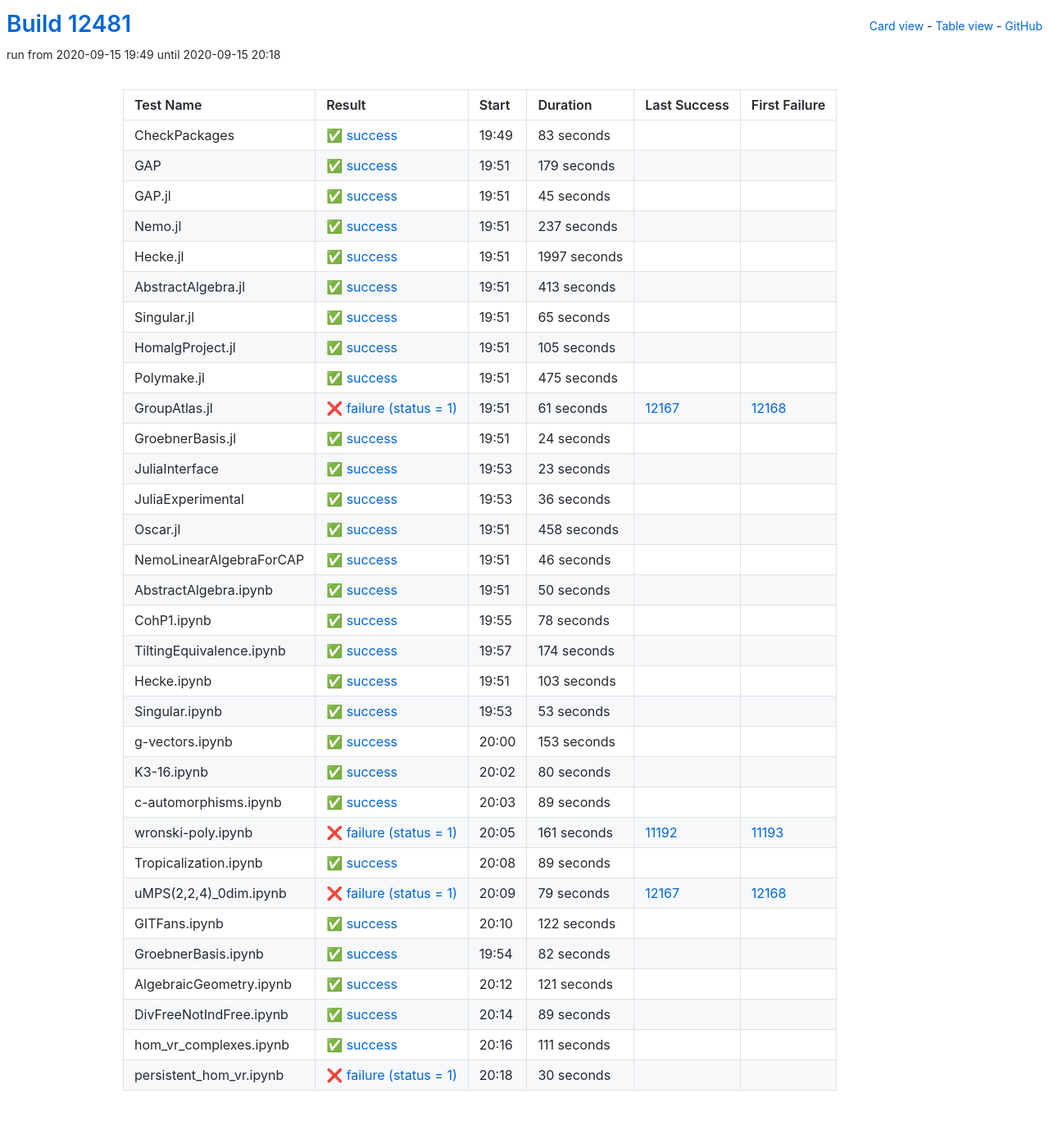
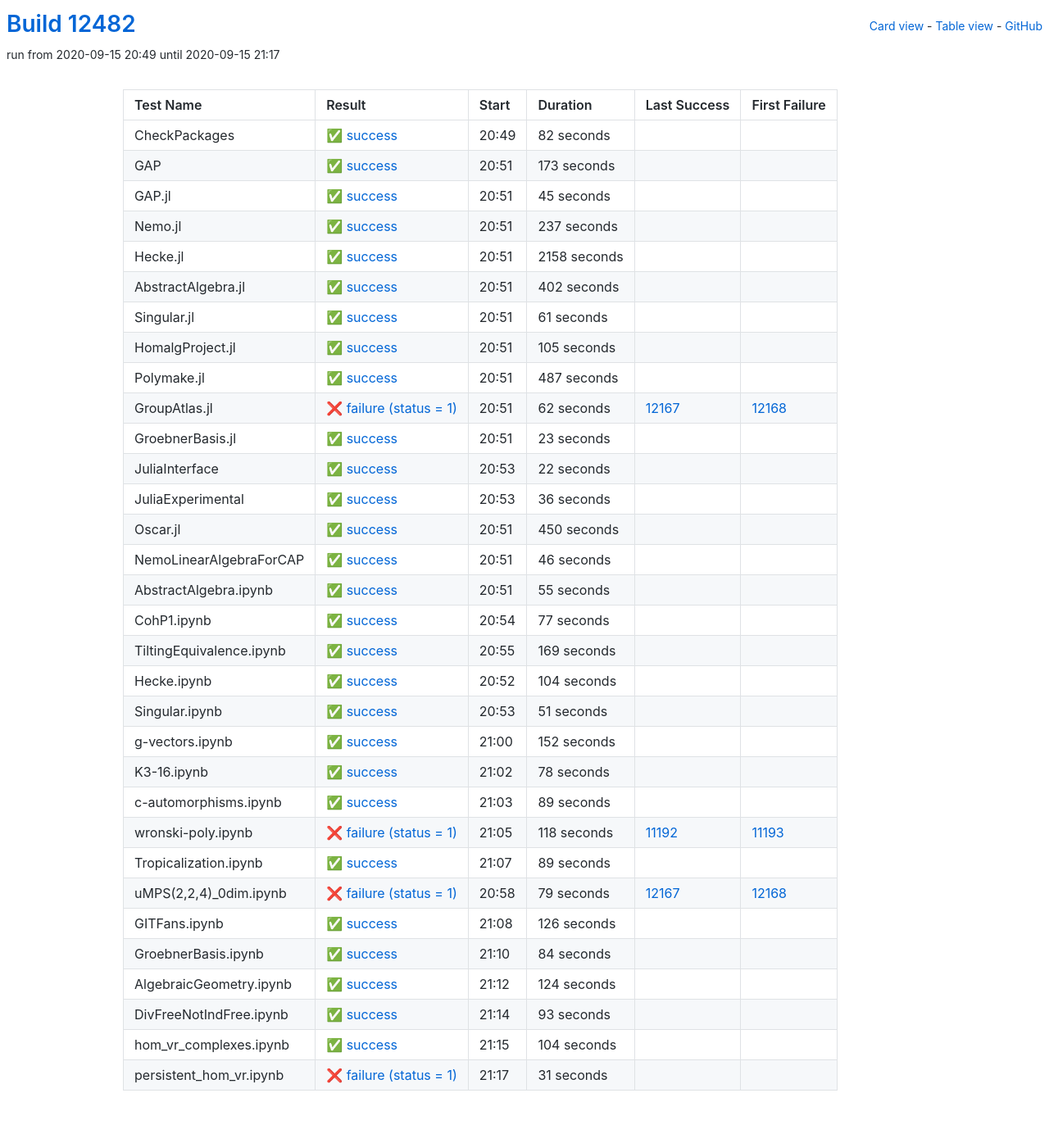
Before and after one commit to oscar-system/oscar-ci-status, a Jekyll site: the page built from table.html, in a window 1280 px wide. Shown: the whole page at 82% size. Built offline with Jekyll 4.4.1, drawn with Linux system fonts in a browser that asks for light colours.

Commit message:
Build #12482

```diff
--- a/_data/ci.yml
+++ b/_data/ci.yml
@@ -1,6 +1,6 @@
 ---
-build: 12481
-build_url: https://oscarci.mathematik.uni-kl.de/job/oscar/12481/
+build: 12482
+build_url: https://oscarci.mathematik.uni-kl.de/job/oscar/12482/
 job: oscar
 organization: oscar-system
 repo: oscar-ci-status
@@ -8,32 +8,32 @@ repourl: https://github.com/oscar-system/oscar-ci-status
 tests:
 - name: CheckPackages
   id: checkpackages
-  log: https://oscarci.mathematik.uni-kl.de/job/oscar/12481/artifact/logs/build-12481/CheckPackages.log
-  start: 2020-09-15 19:49
+  log: https://oscarci.mathematik.uni-kl.de/job/oscar/12482/artifact/logs/build-12482/CheckPackages.log
+  start: 2020-09-15 20:49
   success: true
   exitcode: 0
   status: success
-  duration: 83
+  duration: 82
   last_success: false
   last_success_url:
   first_failure: false
   first_failure_url:
 - name: GAP
   id: gap
-  log: https://oscarci.mathematik.uni-kl.de/job/oscar/12481/artifact/logs/build-12481/GAP.log
-  start: 2020-09-15 19:51
+  log: https://oscarci.mathematik.uni-kl.de/job/oscar/12482/artifact/logs/build-12482/GAP.log
+  start: 2020-09-15 20:51
   success: true
   exitcode: 0
   status: success
-  duration: 179
+  duration: 173
   last_success: false
   last_success_url:
   first_failure: false
   first_failure_url:
 - name: GAP.jl
   id: gap-jl
-  log: https://oscarci.mathematik.uni-kl.de/job/oscar/12481/artifact/logs/build-12481/GAP.jl.log
-  start: 2020-09-15 19:51
+  log: https://oscarci.mathematik.uni-kl.de/job/oscar/12482/artifact/logs/build-12482/GAP.jl.log
+  start: 2020-09-15 20:51
   success: true
   exitcode: 0
   status: success
@@ -44,8 +44,8 @@ tests:
   first_failure_url:
 - name: Nemo.jl
   id: nemo-jl
-  log: https://oscarci.mathematik.uni-kl.de/job/oscar/12481/artifact/logs/build-12481/Nemo.jl.log
-  start: 2020-09-15 19:51
+  log: https://oscarci.mathematik.uni-kl.de/job/oscar/12482/artifact/logs/build-12482/Nemo.jl.log
+  start: 2020-09-15 20:51
   success: true
   exitcode: 0
   status: success
@@ -56,44 +56,44 @@ tests:
   first_failure_url:
 - name: Hecke.jl
   id: hecke-jl
-  log: https://oscarci.mathematik.uni-kl.de/job/oscar/12481/artifact/logs/build-12481/Hecke.jl.log
-  start: 2020-09-15 19:51
+  log: https://oscarci.mathematik.uni-kl.de/job/oscar/12482/artifact/logs/build-12482/Hecke.jl.log
+  start: 2020-09-15 20:51
   success: true
   exitcode: 0
   status: success
-  duration: 1997
+  duration: 2158
   last_success: false
   last_success_url:
   first_failure: false
   first_failure_url:
 - name: AbstractAlgebra.jl
   id: abstractalgebra-jl
-  log: https://oscarci.mathematik.uni-kl.de/job/oscar/12481/artifact/logs/build-12481/AbstractAlgebra.jl.log
-  start: 2020-09-15 19:51
+  log: https://oscarci.mathematik.uni-kl.de/job/oscar/12482/artifact/logs/build-12482/AbstractAlgebra.jl.log
+  start: 2020-09-15 20:51
   success: true
   exitcode: 0
   status: success
-  duration: 413
+  duration: 402
   last_success: false
   last_success_url:
   first_failure: false
   first_failure_url:
 - name: Singular.jl
   id: singular-jl
-  log: https://oscarci.mathematik.uni-kl.de/job/oscar/12481/artifact/logs/build-12481/Singular.jl.log
-  start: 2020-09-15 19:51
+  log: https://oscarci.mathematik.uni-kl.de/job/oscar/12482/artifact/logs/build-12482/Singular.jl.log
+  start: 2020-09-15 20:51
   success: true
   exitcode: 0
   status: success
-  duration: 65
+  duration: 61
   last_success: false
   last_success_url:
   first_failure: false
   first_failure_url:
 - name: HomalgProject.jl
   id: homalgproject-jl
-  log: https://oscarci.mathematik.uni-kl.de/job/oscar/12481/artifact/logs/build-12481/HomalgProject.jl.log
-  start: 2020-09-15 19:51
+  log: https://oscarci.mathematik.uni-kl.de/job/oscar/12482/artifact/logs/build-12482/HomalgProject.jl.log
+  start: 2020-09-15 20:51
   success: true
   exitcode: 0
   status: success
@@ -104,44 +104,32 @@ tests:
   first_failure_url:
 - name: Polymake.jl
   id: polymake-jl
-  log: https://oscarci.mathematik.uni-kl.de/job/oscar/12481/artifact/logs/build-12481/Polymake.jl.log
-  start: 2020-09-15 19:51
+  log: https://oscarci.mathematik.uni-kl.de/job/oscar/12482/artifact/logs/build-12482/Polymake.jl.log
+  start: 2020-09-15 20:51
   success: true
   exitcode: 0
   status: success
-  duration: 475
+  duration: 487
   last_success: false
   last_success_url:
   first_failure: false
   first_failure_url:
 - name: GroupAtlas.jl
   id: groupatlas-jl
-  log: https://oscarci.mathematik.uni-kl.de/job/oscar/12481/artifact/logs/build-12481/GroupAtlas.jl.log
-  start: 2020-09-15 19:51
+  log: https://oscarci.mathematik.uni-kl.de/job/oscar/12482/artifact/logs/build-12482/GroupAtlas.jl.log
+  start: 2020-09-15 20:51
   success: false
   exitcode: 1
   status: failure
-  duration: 61
+  duration: 62
   last_success: 12167
   last_success_url: https://oscarci.mathematik.uni-kl.de/job/oscar/12167/
   first_failure: 12168
   first_failure_url: https://oscarci.mathematik.uni-kl.de/job/oscar/12168/
 - name: GroebnerBasis.jl
   id: groebnerbasis-jl
-  log: https://oscarci.mathematik.uni-kl.de/job/oscar/12481/artifact/logs/build-12481/GroebnerBasis.jl.log
-  start: 2020-09-15 19:51
-  success: true
-  exitcode: 0
-  status: success
-  duration: 24
-  last_success: false
-  last_success_url:
-  first_failure: false
-  first_failure_url:
-- name: JuliaInterface
-  id: juliainterface
-  log: https://oscarci.mathematik.uni-kl.de/job/oscar/12481/artifact/logs/build-12481/JuliaInterface.log
-  start: 2020-09-15 19:53
+  log: https://oscarci.mathematik.uni-kl.de/job/oscar/12482/artifact/logs/build-12482/GroebnerBasis.jl.log
+  start: 2020-09-15 20:51
   success: true
   exitcode: 0
   status: success
@@ -150,10 +138,22 @@ tests:
   last_success_url:
   first_failure: false
   first_failure_url:
+- name: JuliaInterface
+  id: juliainterface
+  log: https://oscarci.mathematik.uni-kl.de/job/oscar/12482/artifact/logs/build-12482/JuliaInterface.log
+  start: 2020-09-15 20:53
+  success: true
+  exitcode: 0
+  status: success
+  duration: 22
+  last_success: false
+  last_success_url:
+  first_failure: false
+  first_failure_url:
 - name: JuliaExperimental
   id: juliaexperimental
-  log: https://oscarci.mathematik.uni-kl.de/job/oscar/12481/artifact/logs/build-12481/JuliaExperimental.log
-  start: 2020-09-15 19:53
+  log: https://oscarci.mathematik.uni-kl.de/job/oscar/12482/artifact/logs/build-12482/JuliaExperimental.log
+  start: 2020-09-15 20:53
   success: true
   exitcode: 0
   status: success
@@ -164,20 +164,20 @@ tests:
   first_failure_url:
 - name: Oscar.jl
   id: oscar-jl
-  log: https://oscarci.mathematik.uni-kl.de/job/oscar/12481/artifact/logs/build-12481/Oscar.jl.log
-  start: 2020-09-15 19:51
+  log: https://oscarci.mathematik.uni-kl.de/job/oscar/12482/artifact/logs/build-12482/Oscar.jl.log
+  start: 2020-09-15 20:51
   success: true
   exitcode: 0
   status: success
-  duration: 458
+  duration: 450
   last_success: false
   last_success_url:
   first_failure: false
   first_failure_url:
 - name: NemoLinearAlgebraForCAP
   id: nemolinearalgebraforcap
-  log: https://oscarci.mathematik.uni-kl.de/job/oscar/12481/artifact/logs/build-12481/NemoLinearAlgebraForCAP.log
-  start: 2020-09-15 19:51
+  log: https://oscarci.mathematik.uni-kl.de/job/oscar/12482/artifact/logs/build-12482/NemoLinearAlgebraForCAP.log
+  start: 2020-09-15 20:51
   success: true
   exitcode: 0
   status: success
@@ -188,20 +188,80 @@ tests:
   first_failure_url:
 - name: AbstractAlgebra.ipynb
   id: abstractalgebra-ipynb
-  log: https://oscarci.mathematik.uni-kl.de/job/oscar/12481/artifact/logs/build-12481/AbstractAlgebra.ipynb.log
-  start: 2020-09-15 19:51
+  log: https://oscarci.mathematik.uni-kl.de/job/oscar/12482/artifact/logs/build-12482/AbstractAlgebra.ipynb.log
+  start: 2020-09-15 20:51
   success: true
   exitcode: 0
   status: success
-  duration: 50
+  duration: 55
   last_success: false
   last_success_url:
   first_failure: false
   first_failure_url:
 - name: CohP1.ipynb
   id: cohp1-ipynb
-  log: https://oscarci.mathematik.uni-kl.de/job/oscar/12481/artifact/logs/build-12481/CohP1.ipynb.log
-  start: 2020-09-15 19:55
+  log: https://oscarci.mathematik.uni-kl.de/job/oscar/12482/artifact/logs/build-12482/CohP1.ipynb.log
+  start: 2020-09-15 20:54
+  success: true
+  exitcode: 0
+  status: success
+  duration: 77
+  last_success: false
+  last_success_url:
+  first_failure: false
+  first_failure_url:
+- name: TiltingEquivalence.ipynb
+  id: tiltingequivalence-ipynb
+  log: https://oscarci.mathematik.uni-kl.de/job/oscar/12482/artifact/logs/build-12482/TiltingEquivalence.ipynb.log
+  start: 2020-09-15 20:55
+  success: true
+  exitcode: 0
+  status: success
+  duration: 169
+  last_success: false
+  last_success_url:
+  first_failure: false
+  first_failure_url:
+- name: Hecke.ipynb
+  id: hecke-ipynb
+  log: https://oscarci.mathematik.uni-kl.de/job/oscar/12482/artifact/logs/build-12482/Hecke.ipynb.log
+  start: 2020-09-15 20:52
+  success: true
+  exitcode: 0
+  status: success
+  duration: 104
+  last_success: false
+  last_success_url:
+  first_failure: false
+  first_failure_url:
+- name: Singular.ipynb
+  id: singular-ipynb
+  log: https://oscarci.mathematik.uni-kl.de/job/oscar/12482/artifact/logs/build-12482/Singular.ipynb.log
+  start: 2020-09-15 20:53
+  success: true
+  exitcode: 0
+  status: success
+  duration: 51
+  last_success: false
+  last_success_url:
+  first_failure: false
+  first_failure_url:
+- name: g-vectors.ipynb
+  id: g-vectors-ipynb
+  log: https://oscarci.mathematik.uni-kl.de/job/oscar/12482/artifact/logs/build-12482/g-vectors.ipynb.log
+  start: 2020-09-15 21:00
+  success: true
+  exitcode: 0
+  status: success
+  duration: 152
+  last_success: false
+  last_success_url:
+  first_failure: false
+  first_failure_url:
+- name: K3-16.ipynb
+  id: k3-16-ipynb
+  log: https://oscarci.mathematik.uni-kl.de/job/oscar/12482/artifact/logs/build-12482/K3-16.ipynb.log
+  start: 2020-09-15 21:02
   success: true
   exitcode: 0
   status: success
@@ -210,70 +270,10 @@ tests:
   last_success_url:
   first_failure: false
   first_failure_url:
-- name: TiltingEquivalence.ipynb
-  id: tiltingequivalence-ipynb
-  log: https://oscarci.mathematik.uni-kl.de/job/oscar/12481/artifact/logs/build-12481/TiltingEquivalence.ipynb.log
-  start: 2020-09-15 19:57
-  success: true
-  exitcode: 0
-  status: success
-  duration: 174
-  last_success: false
-  last_success_url:
-  first_failure: false
-  first_failure_url:
-- name: Hecke.ipynb
-  id: hecke-ipynb
-  log: https://oscarci.mathematik.uni-kl.de/job/oscar/12481/artifact/logs/build-12481/Hecke.ipynb.log
-  start: 2020-09-15 19:51
-  success: true
-  exitcode: 0
-  status: success
-  duration: 103
-  last_success: false
-  last_success_url:
-  first_failure: false
-  first_failure_url:
-- name: Singular.ipynb
-  id: singular-ipynb
-  log: https://oscarci.mathematik.uni-kl.de/job/oscar/12481/artifact/logs/build-12481/Singular.ipynb.log
-  start: 2020-09-15 19:53
-  success: true
-  exitcode: 0
-  status: success
-  duration: 53
-  last_success: false
-  last_success_url:
-  first_failure: false
-  first_failure_url:
-- name: g-vectors.ipynb
-  id: g-vectors-ipynb
-  log: https://oscarci.mathematik.uni-kl.de/job/oscar/12481/artifact/logs/build-12481/g-vectors.ipynb.log
-  start: 2020-09-15 20:00
-  success: true
-  exitcode: 0
-  status: success
-  duration: 153
-  last_success: false
-  last_success_url:
-  first_failure: false
-  first_failure_url:
-- name: K3-16.ipynb
-  id: k3-16-ipynb
-  log: https://oscarci.mathematik.uni-kl.de/job/oscar/12481/artifact/logs/build-12481/K3-16.ipynb.log
-  start: 2020-09-15 20:02
-  success: true
-  exitcode: 0
-  status: success
-  duration: 80
-  last_success: false
-  last_success_url:
-  first_failure: false
-  first_failure_url:
 - name: c-automorphisms.ipynb
   id: c-automorphisms-ipynb
-  log: https://oscarci.mathematik.uni-kl.de/job/oscar/12481/artifact/logs/build-12481/c-automorphisms.ipynb.log
-  start: 2020-09-15 20:03
+  log: https://oscarci.mathematik.uni-kl.de/job/oscar/12482/artifact/logs/build-12482/c-automorphisms.ipynb.log
+  start: 2020-09-15 21:03
   success: true
   exitcode: 0
   status: success
@@ -284,20 +284,20 @@ tests:
   first_failure_url:
 - name: wronski-poly.ipynb
   id: wronski-poly-ipynb
-  log: https://oscarci.mathematik.uni-kl.de/job/oscar/12481/artifact/logs/build-12481/wronski-poly.ipynb.log
-  start: 2020-09-15 20:05
+  log: https://oscarci.mathematik.uni-kl.de/job/oscar/12482/artifact/logs/build-12482/wronski-poly.ipynb.log
+  start: 2020-09-15 21:05
   success: false
   exitcode: 1
   status: failure
-  duration: 161
+  duration: 118
   last_success: 11192
   last_success_url: https://oscarci.mathematik.uni-kl.de/job/oscar/11192/
   first_failure: 11193
   first_failure_url: https://oscarci.mathematik.uni-kl.de/job/oscar/11193/
 - name: Tropicalization.ipynb
   id: tropicalization-ipynb
-  log: https://oscarci.mathematik.uni-kl.de/job/oscar/12481/artifact/logs/build-12481/Tropicalization.ipynb.log
-  start: 2020-09-15 20:08
+  log: https://oscarci.mathematik.uni-kl.de/job/oscar/12482/artifact/logs/build-12482/Tropicalization.ipynb.log
+  start: 2020-09-15 21:07
   success: true
   exitcode: 0
   status: success
@@ -308,8 +308,8 @@ tests:
   first_failure_url:
 - name: uMPS(2,2,4)_0dim.ipynb
   id: umps-2-2-4-0dim-ipynb
-  log: https://oscarci.mathematik.uni-kl.de/job/oscar/12481/artifact/logs/build-12481/uMPS-2-2-4-_0dim.ipynb.log
-  start: 2020-09-15 20:09
+  log: https://oscarci.mathematik.uni-kl.de/job/oscar/12482/artifact/logs/build-12482/uMPS-2-2-4-_0dim.ipynb.log
+  start: 2020-09-15 20:58
   success: false
   exitcode: 1
   status: failure
@@ -320,72 +320,72 @@ tests:
   first_failure_url: https://oscarci.mathematik.uni-kl.de/job/oscar/12168/
 - name: GITFans.ipynb
   id: gitfans-ipynb
-  log: https://oscarci.mathematik.uni-kl.de/job/oscar/12481/artifact/logs/build-12481/GITFans.ipynb.log
-  start: 2020-09-15 20:10
+  log: https://oscarci.mathematik.uni-kl.de/job/oscar/12482/artifact/logs/build-12482/GITFans.ipynb.log
+  start: 2020-09-15 21:08
   success: true
   exitcode: 0
   status: success
-  duration: 122
+  duration: 126
   last_success: false
   last_success_url:
   first_failure: false
   first_failure_url:
 - name: GroebnerBasis.ipynb
   id: groebnerbasis-ipynb
-  log: https://oscarci.mathematik.uni-kl.de/job/oscar/12481/artifact/logs/build-12481/GroebnerBasis.ipynb.log
-  start: 2020-09-15 19:54
+  log: https://oscarci.mathematik.uni-kl.de/job/oscar/12482/artifact/logs/build-12482/GroebnerBasis.ipynb.log
+  start: 2020-09-15 21:10
   success: true
   exitcode: 0
   status: success
-  duration: 82
+  duration: 84
   last_success: false
   last_success_url:
   first_failure: false
   first_failure_url:
 - name: AlgebraicGeometry.ipynb
   id: algebraicgeometry-ipynb
-  log: https://oscarci.mathematik.uni-kl.de/job/oscar/12481/artifact/logs/build-12481/AlgebraicGeometry.ipynb.log
-  start: 2020-09-15 20:12
+  log: https://oscarci.mathematik.uni-kl.de/job/oscar/12482/artifact/logs/build-12482/AlgebraicGeometry.ipynb.log
+  start: 2020-09-15 21:12
   success: true
   exitcode: 0
   status: success
-  duration: 121
+  duration: 124
   last_success: false
   last_success_url:
   first_failure: false
   first_failure_url:
 - name: DivFreeNotIndFree.ipynb
   id: divfreenotindfree-ipynb
-  log: https://oscarci.mathematik.uni-kl.de/job/oscar/12481/artifact/logs/build-12481/DivFreeNotIndFree.ipynb.log
-  start: 2020-09-15 20:14
+  log: https://oscarci.mathematik.uni-kl.de/job/oscar/12482/artifact/logs/build-12482/DivFreeNotIndFree.ipynb.log
+  start: 2020-09-15 21:14
   success: true
   exitcode: 0
   status: success
-  duration: 89
+  duration: 93
   last_success: false
   last_success_url:
   first_failure: false
   first_failure_url:
 - name: hom_vr_complexes.ipynb
   id: hom-vr-complexes-ipynb
-  log: https://oscarci.mathematik.uni-kl.de/job/oscar/12481/artifact/logs/build-12481/hom_vr_complexes.ipynb.log
-  start: 2020-09-15 20:16
+  log: https://oscarci.mathematik.uni-kl.de/job/oscar/12482/artifact/logs/build-12482/hom_vr_complexes.ipynb.log
+  start: 2020-09-15 21:15
   success: true
   exitcode: 0
   status: success
-  duration: 111
+  duration: 104
   last_success: false
   last_success_url:
   first_failure: false
   first_failure_url:
 - name: persistent_hom_vr.ipynb
   id: persistent-hom-vr-ipynb
-  log: https://oscarci.mathematik.uni-kl.de/job/oscar/12481/artifact/logs/build-12481/persistent_hom_vr.ipynb.log
-  start: 2020-09-15 20:18
+  log: https://oscarci.mathematik.uni-kl.de/job/oscar/12482/artifact/logs/build-12482/persistent_hom_vr.ipynb.log
+  start: 2020-09-15 21:17
   success: false
   exitcode: 1
   status: failure
-  duration: 30
+  duration: 31
   last_success: false
   last_success_url:
   first_failure: false
```
Also changed, not shown: README.md.
